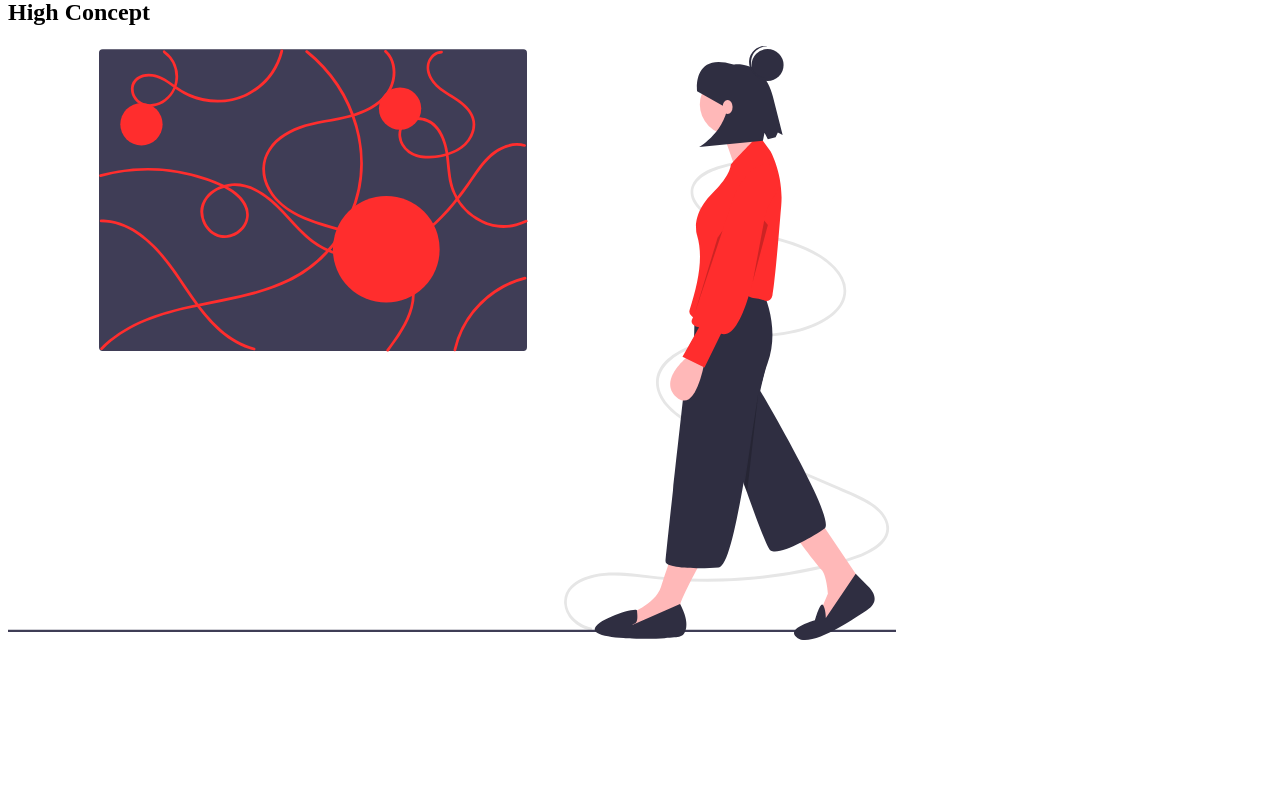
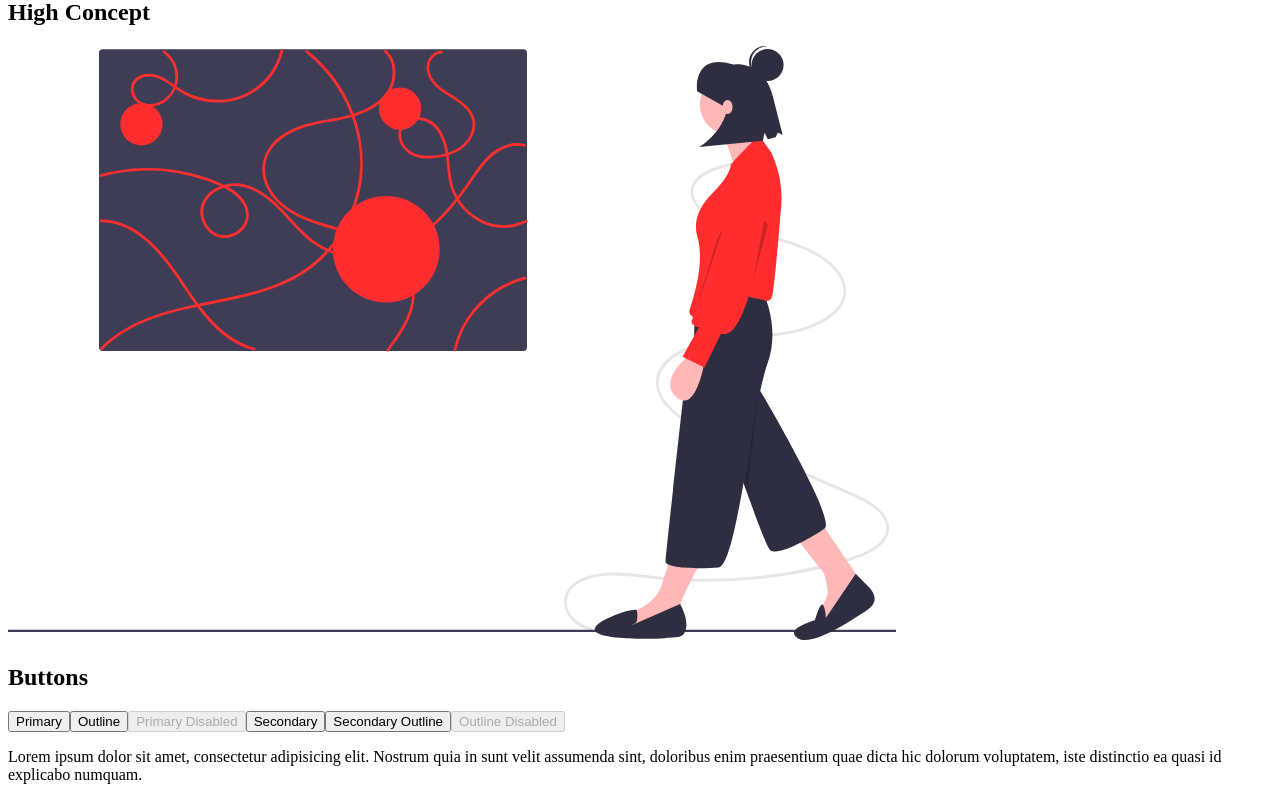
Before and after one commit to Shcoobz/advancedJS_light-dark-mode, a React (Vite) app: page / in a window 1280 px wide. Shown: the part 1543-2343 px from the top of the page. Before the commit the page ends 2195 px from the top, so only its background shows below. Built offline with nearby package versions, Linux system fonts and the light colour scheme; the HTML template or start-up script is replaced by a standard one.

Commit message:
implemented Projects

```diff
--- a/src/App.jsx
+++ b/src/App.jsx
@@ -1,11 +1,13 @@
 import Home from './components/Home';
 import About from './components/About';
+import Projects from './components/Projects';
 
 function App() {
   return (
     <div className='App'>
       <Home />
       <About />
+      <Projects />
     </div>
   );
 }
--- /dev/null
+++ b/src/components/Projects.jsx
@@ -0,0 +1,30 @@
+function Projects() {
+  return (
+    <section id='projects'>
+      <div className='title-group'>
+        <h1>Buttons</h1>
+        <div className='buttons'>
+          <button className='primary'>Primary</button>
+          <button className='outline'>Outline</button>
+          <button className='primary' disabled>
+            Primary Disabled
+          </button>
+          <button className='secondary'>Secondary</button>
+          <button className='secondary outline'>Secondary Outline</button>
+          <button className='outline' disabled>
+            Outline Disabled
+          </button>
+        </div>
+        <div className='text-box' id='text-box'>
+          <p>
+            Lorem ipsum dolor sit amet, consectetur adipisicing elit. Nostrum quia in sunt
+            velit assumenda sint, doloribus enim praesentium quae dicta hic dolorum
+            voluptatem, iste distinctio ea quasi id explicabo numquam.
+          </p>
+        </div>
+      </div>
+    </section>
+  );
+}
+
+export default Projects;
```
